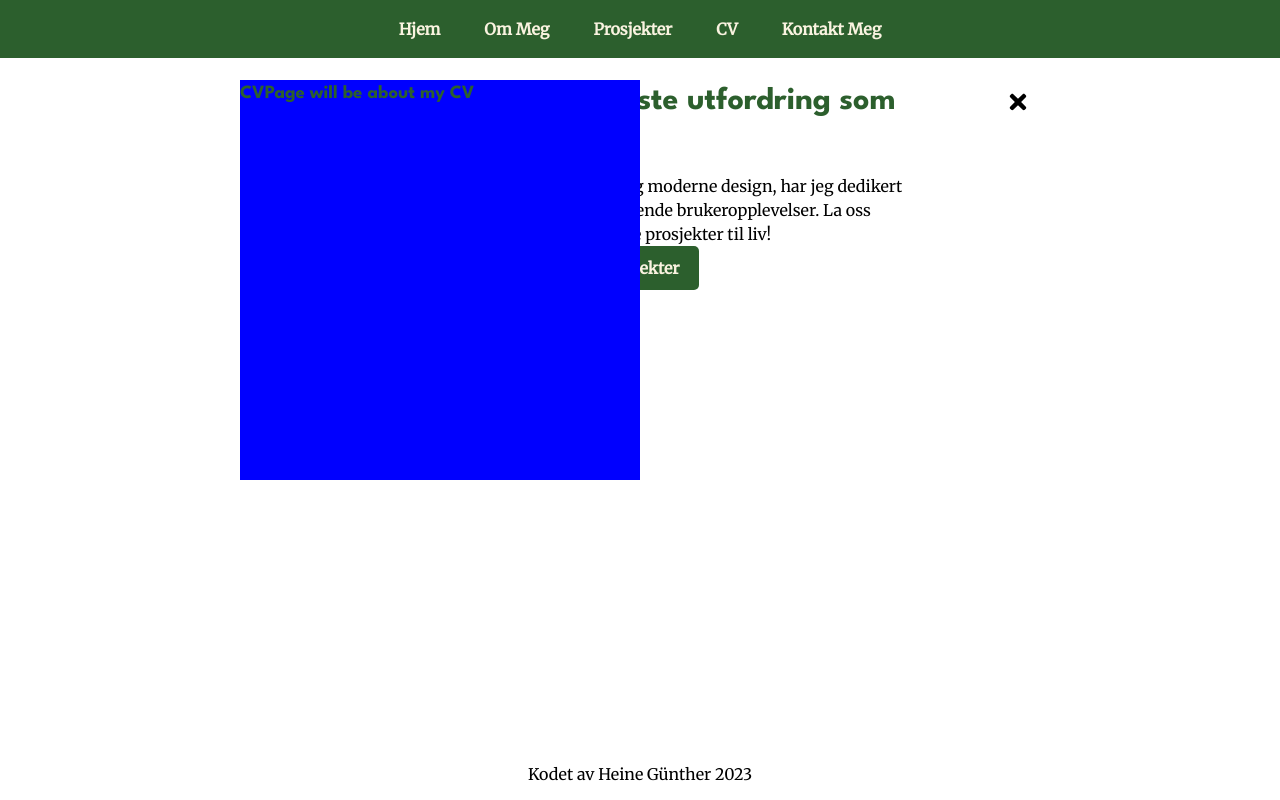
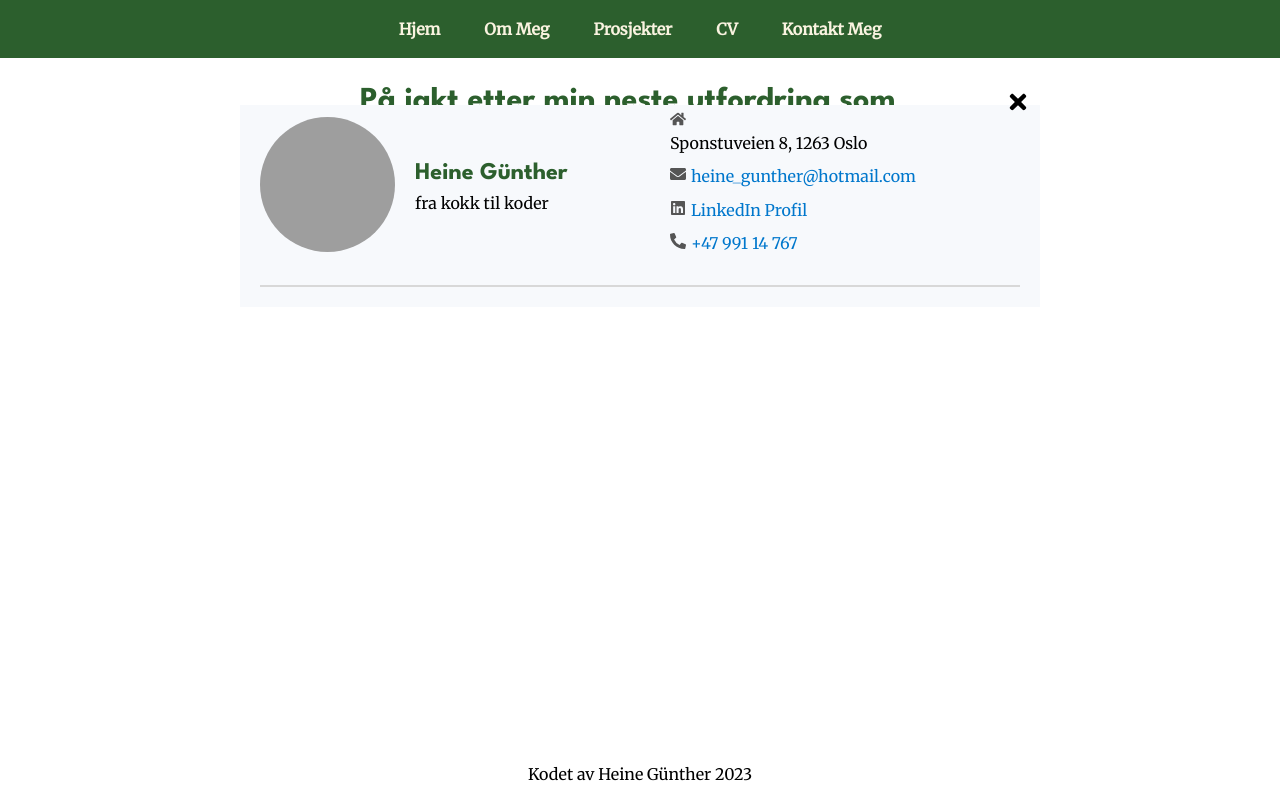
Before and after one commit to coding-chef77/portfolio2, a React (Vite) app: page / in a window 1280 px wide. Both pictures are taken after a click on the button "CV". Built offline with nearby package versions, Linux system fonts and the light colour scheme; grey boxes are pictures that could not be loaded.

Commit message:
Finnished cv header

```diff
--- a/src/pages/CV/CVPage.jsx
+++ b/src/pages/CV/CVPage.jsx
@@ -1,16 +1,17 @@
 import styled from "styled-components";
-
+import Header from "./Header";
 const CVPage = () => {
   return (
     <Wrapper>
-      <h3>CVPage will be about my CV</h3>
+      <Header />
     </Wrapper>
   );
 };
 
 const Wrapper = styled.div`
-  height: 400px;
-  width: 400px;
-  background-color: blue;
+  max-width: 1200px;
+  margin: 0 auto;
+  padding: 0 20px 20px 20px;
+  background-color: #f7f9fc;
 `;
 export default CVPage;
--- /dev/null
+++ b/src/pages/CV/Header.jsx
@@ -0,0 +1,101 @@
+import styled from "styled-components";
+import cvData from "./resumeData";
+import avatar from "./avatar.png";
+import { FaHome, FaEnvelope, FaLinkedin, FaPhoneAlt } from "react-icons/fa";
+
+const Header = () => {
+  return (
+    <HeaderWrapper>
+      <AvatarSection>
+        <StyledImg src={avatar} alt={cvData.header.altText} />
+        <div>
+          <h1>{cvData.header.name}</h1>
+          <p>{cvData.header.title}</p>
+        </div>
+      </AvatarSection>
+      <StyledAddress>
+        <StyledHomeIcon />
+        <p>{cvData.header.address.street}</p>
+
+        <p>
+          <FaEnvelope />
+          <a href={`mailto:${cvData.header.address.email}`}>
+            {cvData.header.address.email}
+          </a>
+        </p>
+        <p>
+          <FaLinkedin />
+          <a
+            href={cvData.header.address.linkedIn}
+            target="_blank"
+            rel="noopener noreferrer"
+          >
+            LinkedIn Profil
+          </a>
+        </p>
+        <p>
+          <FaPhoneAlt />
+          <a href={`tel:${cvData.header.address.phone.replace(/\s/g, "")}`}>
+            {cvData.header.address.phone}
+          </a>
+        </p>
+      </StyledAddress>
+    </HeaderWrapper>
+  );
+};
+
+const HeaderWrapper = styled.div`
+  display: flex;
+  margin-top: 25px;
+  border-bottom: 2px solid #d8d8d8;
+  padding-bottom: 20px;
+`;
+
+const AvatarSection = styled.section`
+  display: flex;
+  align-items: center;
+  gap: 20px;
+  flex: 1;
+`;
+
+const StyledAddress = styled.address`
+  flex: 1;
+  align-self: center;
+  padding-left: 60px;
+  font-style: normal;
+  line-height: 1.6;
+
+  p {
+    margin-bottom: 8px;
+  }
+
+  svg {
+    margin-right: 5px;
+    color: #555;
+    display: inline;
+  }
+
+  a {
+    color: #0077cc;
+    text-decoration: none;
+    transition: color 0.3s ease;
+
+    &:hover {
+      color: #0055aa;
+    }
+  }
+`;
+
+const StyledHomeIcon = styled(FaHome)`
+  display: inline;
+  line-height: 2.5;
+  vertical-align: middle;
+`;
+
+const StyledImg = styled.img`
+  border-radius: 50%;
+  width: 135px;
+  height: 135px;
+`;
+
+export default Header;
--- /dev/null
+++ b/src/pages/CV/resumeData.js
@@ -0,0 +1,149 @@
+const cvData = {
+  header: {
+    image: "avatar.png",
+    altText: "Portrait of Heine Günther",
+    name: "Heine Günther",
+    title: "fra kokk til koder",
+    address: {
+      street: "Sponstuveien 8, 1263 Oslo",
+      email: "heine_gunther@hotmail.com",
+      linkedIn: "https://www.linkedin.com/in/heine-günther/",
+      phone: "+47 991 14 767",
+    },
+  },
+  profil: {
+    profileDescription: `
+       Med bakgrunn fra mat- og logistikk og en nylig fullført toårig
+        utdannelse som frontend utvikler, er jeg klar for roller der jeg kan
+        flette sammen denne varierte erfaringen med mine fronten
+        ferdigheter. Flere av mine tidligere kompetanse som kreativ,
+        problemløsning, logistikk og evnen til raskt å bli med på prosjekter
+        krysser over til utviklings-feltet. Gjennom mine erfaringer har jeg
+        utviklet en grunnleggende tillit til mine kolleger noe som er
+        essensielt under pressede situasjoner motivert til å bli en
+        verdifull del av et team bringe både tekniske ferdigheter og et
+        unikt perspektiv til bordet.`,
+    utdanning: [
+      {
+        title: "Fronten-utvikling, Noroff",
+        startDate: "03.21",
+        endDate: "03.23",
+        description: `
+        I min Utdanning fikk jeg innførinf i relavante bransjeverktøy som
+        anvendes innen webutvikling.`,
+      },
+      {
+        title: "Bachelor ernæring, Atlantis MH",
+        startDate: "08.08",
+        endDate: "06.11",
+        description: `
+        Bachelor i ernæring er et studium som gir ernæringsfaglig
+        grunnkompetanse. Studiet inkluderer også helsekommunikasjon, og
+        gir ferdigheter innen kostvurdering og veiledning i et
+        forebyggende perspektiv.`,
+      },
+      {
+        title: "Kokkeskole, Karmsund/Godalen VGS",
+        startDate: "08.93",
+        endDate: "06.95",
+        description: `Grunnfag kokk/servitør og VK1 kokkelinje.`,
+      },
+    ],
+    kompetanse: {
+      faglig: [
+        "Javascript",
+        "HTML5",
+        "CSS3",
+        "React",
+        "VS Code",
+        "Bootstrap5",
+        "ChatGPT",
+        "Github",
+      ],
+      personlig: [
+        "Strukturert",
+        "Pålitelig",
+        "Lærevillig",
+        "Selvstendig",
+        "Inkluderende",
+        "Imøtekommende",
+        "Ansvarsfull",
+        "Kommunikasjon",
+      ],
+      spraak: ["Norsk - Morsmål", "Engelsk - Flytende"],
+    },
+    omMeg: `På fritiden liker jeg å gjøre aktiviteter sammen med min familie. Vi
+    liker å utforske nye steder, sykle og spille minigolf om sommeren,
+    samt stå på ski om vinteren. I tillegg holder jeg meg oppdatert på
+    nye teknologier og har nylig begynt å utforske AI og hvordan jeg kan
+    interagere med det. Jeg har reist mye, både i forbindelse med jobb
+    og på fritiden, noe som har gitt meg en bred kulturell forståelse og
+    forsterket min tilpasningsevne og problemløsningskapasitet. Dette
+    har hjulpet meg å navigere i forskjellige situasjoner, og jeg tar
+    med meg disse verdifulle erfaringene i alle aspekter av mitt liv.
+    Utover dette er jeg også en ivrig løper og landeveissyklist.`,
+    referanser: "Oppgis på forespørsel",
+  },
+  erfaring: [
+    {
+      title: "Bjølsenhjemmet, Kokk (Logistikk)",
+      startDate: "09.11",
+      endDate: "12.20",
+      description: ` Som ansvarlig for matlogistikk og innkjøp på et sykehjem med 130 beboere fordelt på 16 avdelinger, jobbet jeg selvstendig i et
+      tverrfaglig team. Min rolle omfattet tett samarbeid med alle
+      avdelingene for å sikre sømløs drift og tilfredsstillelse av
+      beboernes ernæringsbehov. Jeg etablerte gode relasjoner med både
+      leverandører og internt personell for å optimalisere
+      innkjøpsprosesser og kostnadseffektivitet.Min leder satte pris på
+      min proaktive tilnærming. Dette gjorde meg til en pålitelig
+      problemløser i teamet. Jeg ble sett på som en handlingsorientert
+      medarbeider som var i stand til å drive prosjekter fra idé til
+      implementering.`,
+    },
+    {
+      title: "Folkets Café, Kokk",
+      startDate: "06.11",
+      endDate: "08.11",
+      description: `Som den eneste kokken i oppstarten av Folkets Café, hadde jeg en
+      integrert rolle i den daglige driften av kjøkkenet.`,
+    },
+    {
+      title: "Ekit, Lager/produkttesting",
+      startDate: "06.05",
+      endDate: "01.08",
+      description: `Jobbet med teamet på produkttesting og lagerstyring. Delvis Boston USA og Storbritania.`,
+    },
+    {
+      title: "Eidesvik AS, Forpleiningssjef (Stuert)",
+      startDate: "04.99",
+      endDate: "09.05",
+      description: `Min karriere har ledet meg til jobb over hele verden, spesielt
+      offshore på seismikk- og supply-båter. I denne rollen håndterte jeg
+      alle logistikkoppgaver knyttet til mat og husholdningsartikler og
+      stod for matlagingen. Jeg hadde også personalansvar.`,
+    },
+    {
+      title: "Restauranter i Stavanger/Haugesund",
+      startDate: "08.97",
+      endDate: "04.99",
+      description: `Kokkeyrket er mangfoldig og stiller høye krav til en rekke
+      ferdigheter. Disse spenner fra teknisk kunnskap i matlaging til bra
+      kommunikasjon, planlegging og evnen til å prestere under press. Jeg
+      har hatt gleden av å jobbe på restauranter som Harry Pepper, Phileas
+      Fogg og Flor&Fjære. Dette yrket byr på mange utfordringer, som gjør
+      det komplekst, men er også utrolig givende.`,
+    },
+    {
+      title: "CCC Catering, Kokkelærling",
+      startDate: "08.95",
+      endDate: "08.97",
+      description: `Som kokkelærling må man gjennom en rekke faser for å bli en
+      fullverdig kokk, og denne perioden er tiden hvor man setter ut i
+      praksis det man lærte på kokkeskolen under veiledning av erfarne
+      kokker, hvor lærlingen får praktisk erfaring med matlaging og
+      planlegging.`,
+    },
+  ],
+};
+
+export default cvData;
```
Also changed, not shown: 1 other file (tests, documents, lock files or other folders).
